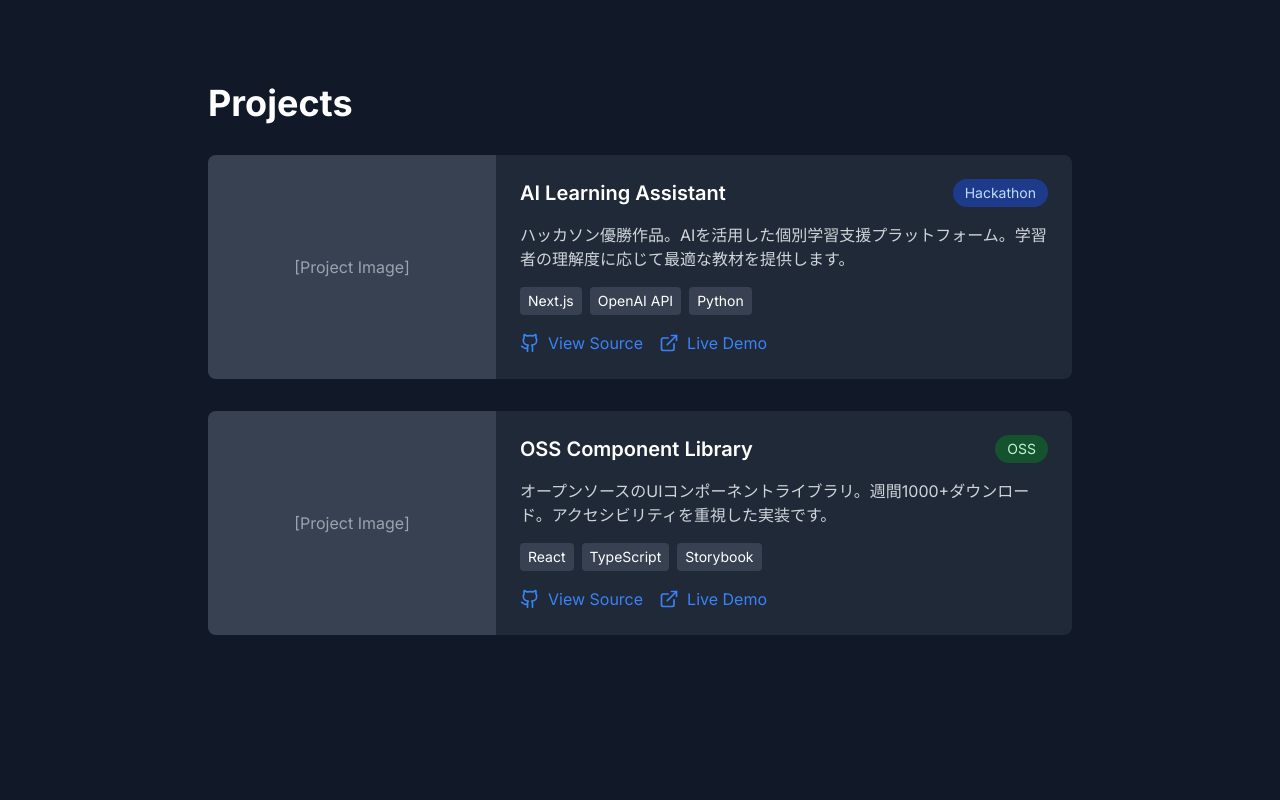
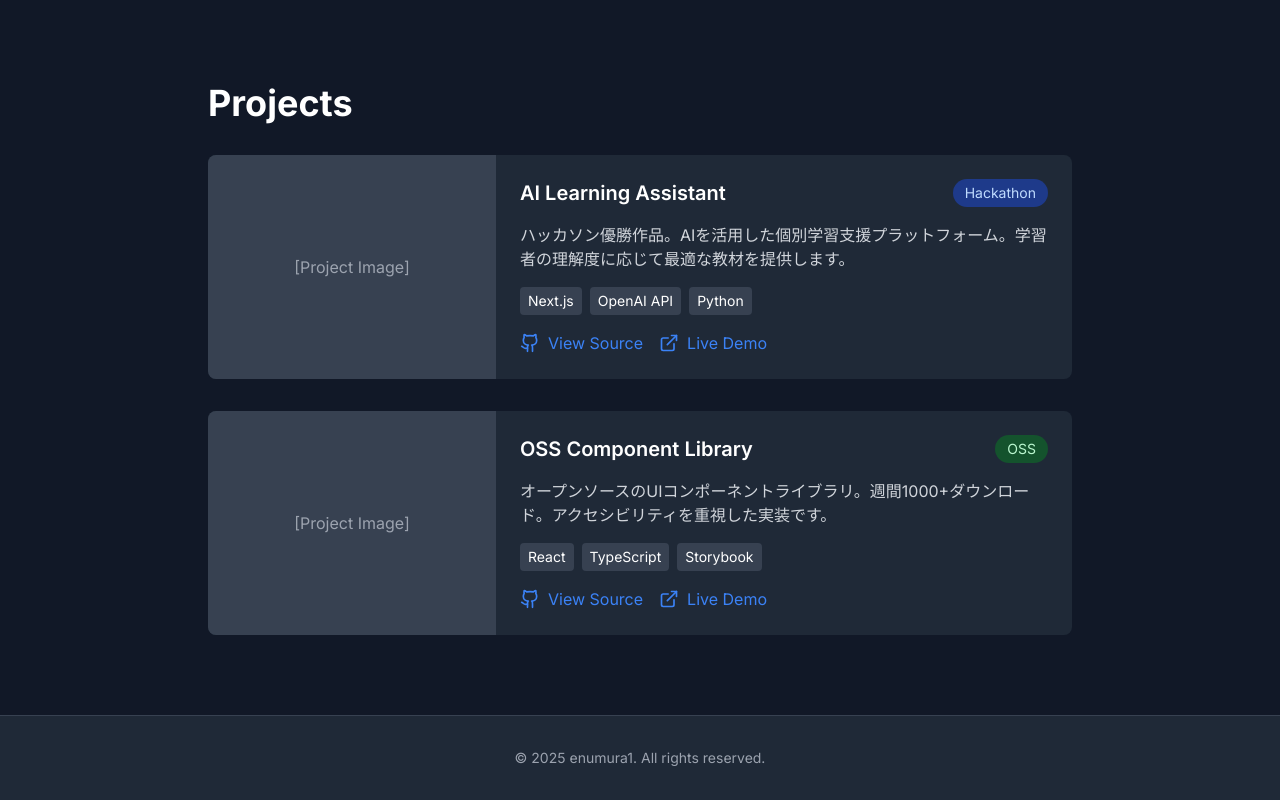
Before and after one commit to enumura1/portofolio-site-v3, a Next.js app: page / in a window 1280 px wide. Shown: the part 4185-4985 px from the top of the page. Before the commit the page ends 4900 px from the top, so only its background shows below. Built offline with nearby package versions, Linux system fonts and the light colour scheme.

Commit message:
add:footer

```diff
--- a/src/app/page.tsx
+++ b/src/app/page.tsx
@@ -6,6 +6,7 @@
 import { Timeline } from '@/components/static/Timeline'
 import { Certifications } from '@/components/static/Certifications'
 import { Projects } from '@/components/static/Projects'
+import { Footer } from '@/components/static/Footer'
 
 // dynamic
 import { Articles } from '@/components/dynamic/Articles'
@@ -22,6 +23,7 @@
       <Articles />
       <Blog />
       <Projects />
+      <Footer />
     </main>
   )
 }
--- /dev/null
+++ b/src/components/static/Footer.tsx
@@ -0,0 +1,11 @@
+export function Footer() {
+    return (
+      <footer className="py-8 px-4 bg-white dark:bg-gray-800 border-t border-gray-200 dark:border-gray-700">
+        <div className="max-w-4xl mx-auto text-center">
+          <p className="text-sm text-gray-600 dark:text-gray-400">
+            © {new Date().getFullYear()} enumura1. All rights reserved.
+          </p>
+        </div>
+      </footer>
+    )
+}
```
